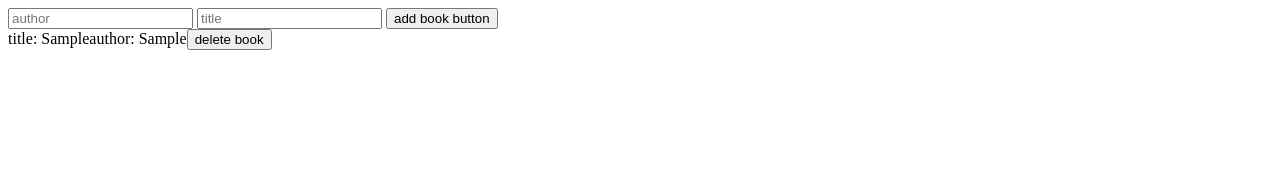
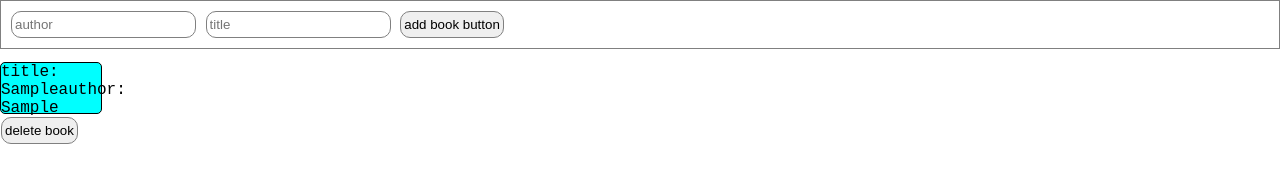
Before and after one commit to utcjcao/odin-project-practice, a plain HTML site: page projects/library.html in a window 1280 px wide. Both pictures are taken after typing "Sample", "Sample" into the empty fields and a click on the button "add book button". Drawn offline with Linux system fonts and the light colour scheme.

Commit message:
added more to library including some css

```diff
--- /dev/null
+++ b/projects/library.css
@@ -0,0 +1,34 @@
+body {
+    font-family: 'Courier New', Courier, monospace;
+    display: grid;
+    gap: 10px;
+    grid-template-rows: 1fr 1fr;
+    padding: 0;
+    margin: 0;
+}
+
+.header {
+    border: 1px grey solid;
+    padding: 10px;
+    max-height: fit-content;
+}
+
+input, button {
+    border-radius: 10px;
+    padding: 5px 3px;
+    border: 1px grey solid;
+}
+
+#library {
+    display: grid;
+    gap: 10px;
+}
+
+.book-container {
+    background-color: aqua;
+    border: 1px black solid;
+    border-radius: 5px;
+    height: 50px;
+    width: 100px;
+
+}
--- a/projects/library.html
+++ b/projects/library.html
@@ -4,13 +4,14 @@
     <meta charset="UTF-8">
     <meta name="viewport" content="width=device-width, initial-scale=1.0">
     <title>Document</title>
-
-    </script>
+    <link rel="stylesheet" href="library.css">
 </head>
 <body>
-    <input type="text" id="author" placeholder="author">
-    <input type="text" id="title" placeholder="title">
-    <button id="add">add book button</button>
+    <div class="header">
+        <input type="text" id="author" placeholder="author">
+        <input type="text" id="title" placeholder="title">
+        <button id="add">add book button</button>
+    </div>
     <div id="library">
 
     </div>
--- a/projects/library.js
+++ b/projects/library.js
@@ -26,6 +26,7 @@ class Library {
     libraryDiv.innerHTML = "";
     this.library.forEach((book) => {
       const bookDiv = document.createElement("div");
+      bookDiv.classList.add("book-container");
       const titleSpan = document.createElement("span");
       titleSpan.textContent = "title: " + book.title;
       const authorSpan = document.createElement("span");
```
Also changed, not shown: lessons/object.js (renamed from projects/object.js).
